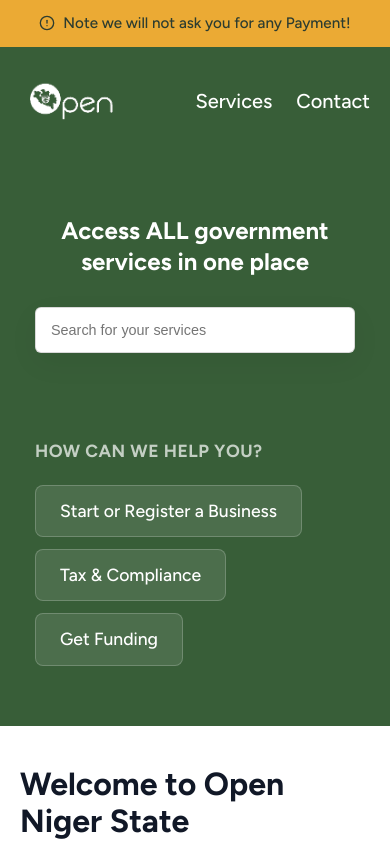
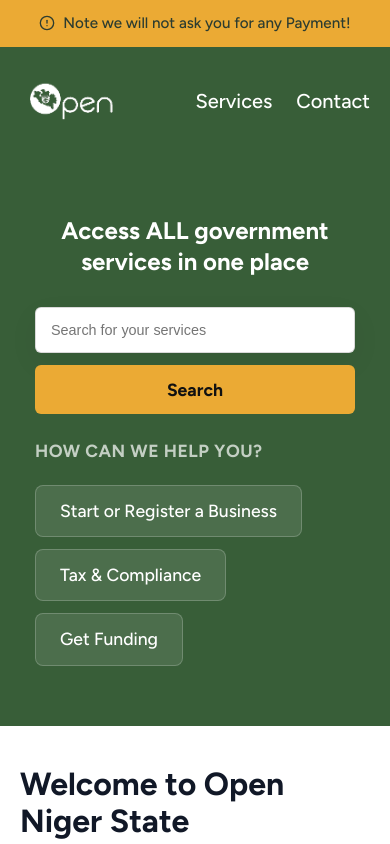
Before and after one commit to NSITDEA/open-niger-state-project-AI, a React (Vite) app: page / in a window 390 px wide. Shown: the top 844 px of the page. Built offline with nearby package versions, Linux system fonts and the light colour scheme.

Commit message:
style: adjust hero section padding and update search container responsiveness for mobile devices

```diff
--- a/src/index.css
+++ b/src/index.css
@@ -165,7 +165,7 @@
 /* Hero Section */
 .hero-section {
   background-color: var(--color-primary);
-  padding: 80px 20px;
+  padding: 80px 0; /* Removed horizontal padding to let .container handle it */
   text-align: center;
   margin-bottom: 40px;
 }
@@ -273,6 +273,10 @@
 }
 
 @media (max-width: 480px) {
+  .search-container {
+    max-width: 100%;
+  }
+
   .search-input-wrapper {
     flex-direction: column;
     gap: 12px;
@@ -286,6 +290,8 @@
     border-radius: 6px;
     padding: 14px;
     width: 100%;
+    opacity: 1;
+    pointer-events: auto;
   }
 }
 
```
